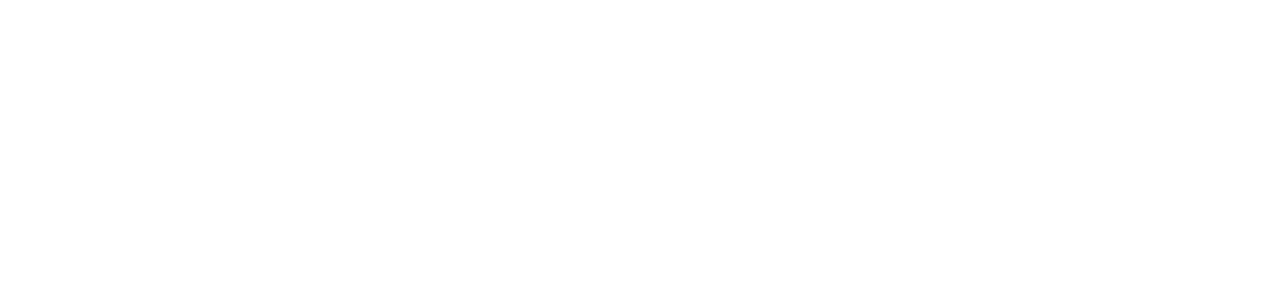
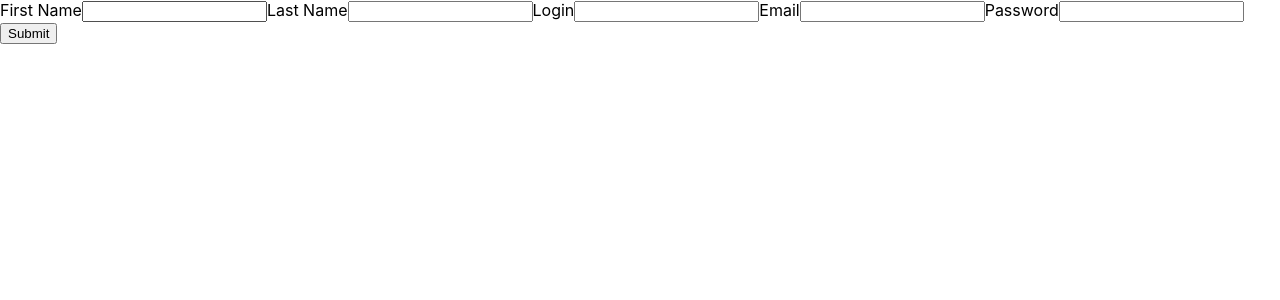
Before and after one commit to Seredenko23/messenger, a React (Create React App) app: page / in a window 1280 px wide. Shown: the top 300 px of the page. Built offline with nearby package versions, Linux system fonts and the light colour scheme.

Commit message:
added sign-up template

```diff
--- a/src/App.tsx
+++ b/src/App.tsx
@@ -3,6 +3,7 @@
 import rootReducer from "./redux/reducers";
 import { Provider } from "react-redux";
 import thunk from 'redux-thunk'
+import SignUp from './components/SignUp/SignUp'
 
 import './App.scss';
 
@@ -12,7 +13,7 @@
   return (
     <Provider store={store}>
       <div className="App">
-
+        <SignUp/>
       </div>
     </Provider>
   );
--- /dev/null
+++ b/src/components/SignUp/SignUp.tsx
@@ -0,0 +1,101 @@
+import React, {Component} from 'react';
+
+import {bindActionCreators} from "redux";
+import {connect} from "react-redux";
+import {registerUser} from "../../redux/actions/sign-up";
+
+import './SignUp.scss'
+
+interface Props {
+  registerUser: (user) => void
+}
+
+interface State {
+  [param: string]: string;
+}
+
+class SignUp extends Component<Props, State> {
+  constructor(props) {
+    super(props);
+    this.state = {
+      firstName: '',
+      lastName: '',
+      login: '',
+      email: '',
+      password: '',
+    }
+  }
+
+  changeHandle = (event: React.FormEvent<HTMLInputElement>): void => {
+    this.setState({
+      [event.currentTarget.name]: event.currentTarget.value
+    })
+  };
+
+  onSubmit = (e) => {
+    e.preventDefault();
+    this.props.registerUser(this.state)
+  };
+
+  render() {
+    return (
+      <div className={'sign-up-form'}>
+        <form className={'sign-up-form'}
+              onSubmit={this.onSubmit}
+        >
+          <label className={'sing-up-label'}>
+            First Name
+            <input type="text"
+                   className="sign-up-fields"
+                   name={'firstName'}
+                   onChange={this.changeHandle}
+            />
+          </label>
+          <label className={'sing-up-label'}>
+            Last Name
+            <input type="text"
+                   className="sign-up-fields"
+                   name={'lastName'}
+                   onChange={this.changeHandle}
+            />
+          </label>
+          <label className={'sing-up-label'}>
+            Login
+            <input type="text"
+                   className="sign-up-fields"
+                   name={'login'}
+                   onChange={this.changeHandle}
+            />
+          </label>
+          <label className={'sing-up-label'}>
+            Email
+            <input type="text"
+                   className="sign-up-fields"
+                   name={'email'}
+                   onChange={this.changeHandle}
+            />
+          </label>
+          <label className={'sing-up-label'}>
+            Password
+            <input type="password"
+                   className="sign-up-fields"
+                   name={'password'}
+                   onChange={this.changeHandle}
+            />
+          </label>
+          <button type={'submit'}>
+            Submit
+          </button>
+        </form>
+      </div>
+    );
+  }
+}
+
+const mapDispatchToProps = (dispatch) => {
+  return {
+    registerUser: bindActionCreators(registerUser, dispatch)
+  }
+};
+
+export default connect(null, mapDispatchToProps)(SignUp);
--- /dev/null
+++ b/src/models/user.ts
@@ -0,0 +1,7 @@
+export interface User {
+  firstName: string,
+  lastName: string,
+  login: string,
+  email: string,
+  password: string,
+}
--- /dev/null
+++ b/src/redux/actions/sign-up.ts
@@ -0,0 +1,37 @@
+import {User} from "../../models/user";
+import {Action, ActionCreator, Dispatch} from "redux";
+
+export const REGISTER_PENDING: string = 'ACTION_REGISTER_PENDING';
+export const REGISTER_SUCCESS: string = 'ACTION_REGISTER_SUCCESS';
+export const REGISTER_ERROR: string = 'ACTION_REGISTER_ERROR';
+
+const register: ActionCreator<Action> = () => {
+  return {
+    type: REGISTER_PENDING,
+    payload: true,
+  }
+};
+
+const registerSuccess: ActionCreator<Action> = () => {
+  return {
+    type: REGISTER_SUCCESS,
+    payload: false,
+  }
+};
+
+const registerError: ActionCreator<Action> = () => {
+  return {
+    type: REGISTER_ERROR,
+    payload: false,
+  }
+};
+
+export const registerUser = (user: User) => {
+  return (dispatch: Dispatch) => {
+    dispatch(register());
+    setTimeout(() => {
+      console.log(user);
+      dispatch(registerSuccess())
+    }, 5000)
+  }
+};
--- /dev/null
+++ b/src/redux/actions/types/RegisterActions.ts
@@ -0,0 +1,18 @@
+import {REGISTER_ERROR, REGISTER_PENDING, REGISTER_SUCCESS} from "../sign-up";
+
+export interface IRegister {
+  type: string;
+  payload: boolean
+}
+
+export interface IRegisterSuccess {
+  type: string;
+  payload: boolean
+}
+
+export interface IRegisterError {
+  type: string;
+  payload: boolean
+}
+
+export type RegisterAction = IRegister | IRegisterSuccess | IRegisterError;
--- a/src/redux/reducers/index.ts
+++ b/src/redux/reducers/index.ts
@@ -1,7 +1,8 @@
 import { combineReducers } from "redux";
+import { signUp } from "./sign-up";
 
 const rootReducer = combineReducers({
-    //Place your reducers here
+  signUp
 });
 
 export default rootReducer;
--- /dev/null
+++ b/src/redux/reducers/sign-up.ts
@@ -0,0 +1,34 @@
+import {
+  REGISTER_PENDING,
+  REGISTER_ERROR,
+  REGISTER_SUCCESS,
+} from "../actions/sign-up";
+import { RegisterAction } from "../actions/types/RegisterActions";
+import { Reducer } from "redux";
+import {RegisterState} from "./types/RegisterState";
+
+const initialState: RegisterState = {
+  registerIsPending: false
+};
+
+export const signUp: Reducer<RegisterState, RegisterAction> = (state=initialState, action) => {
+  switch (action.type) {
+    case REGISTER_PENDING:
+      return {
+        ...state,
+        registerIsPending: action.payload
+      };
+    case REGISTER_ERROR:
+      return {
+        ...state,
+        registerIsPending: action.payload
+      };
+    case REGISTER_SUCCESS:
+      return {
+        ...state,
+        registerIsPending: action.payload
+      };
+    default:
+      return state;
+  }
+};
--- /dev/null
+++ b/src/redux/reducers/types/RegisterState.ts
@@ -0,0 +1,3 @@
+export interface RegisterState {
+  registerIsPending: boolean;
+}
--- a/tsconfig.json
+++ b/tsconfig.json
@@ -7,6 +7,7 @@
       "esnext"
     ],
     "allowJs": true,
+    "noImplicitAny": false,
     "skipLibCheck": true,
     "esModuleInterop": true,
     "allowSyntheticDefaultImports": true,
```
Also changed, not shown: src/components/SignUp/SignUp.scss (added), 1 other file (tests, documents, lock files or other folders).
